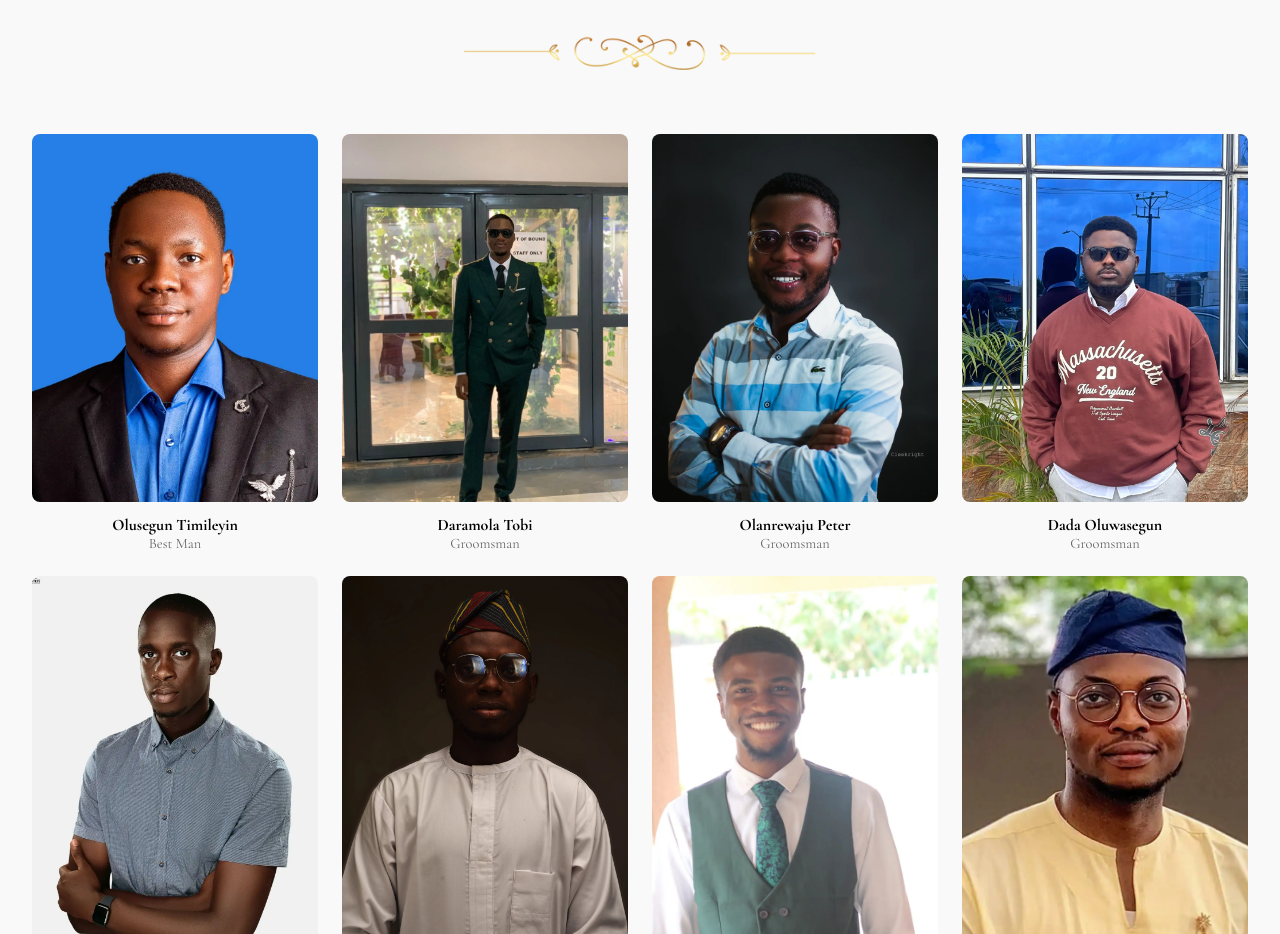
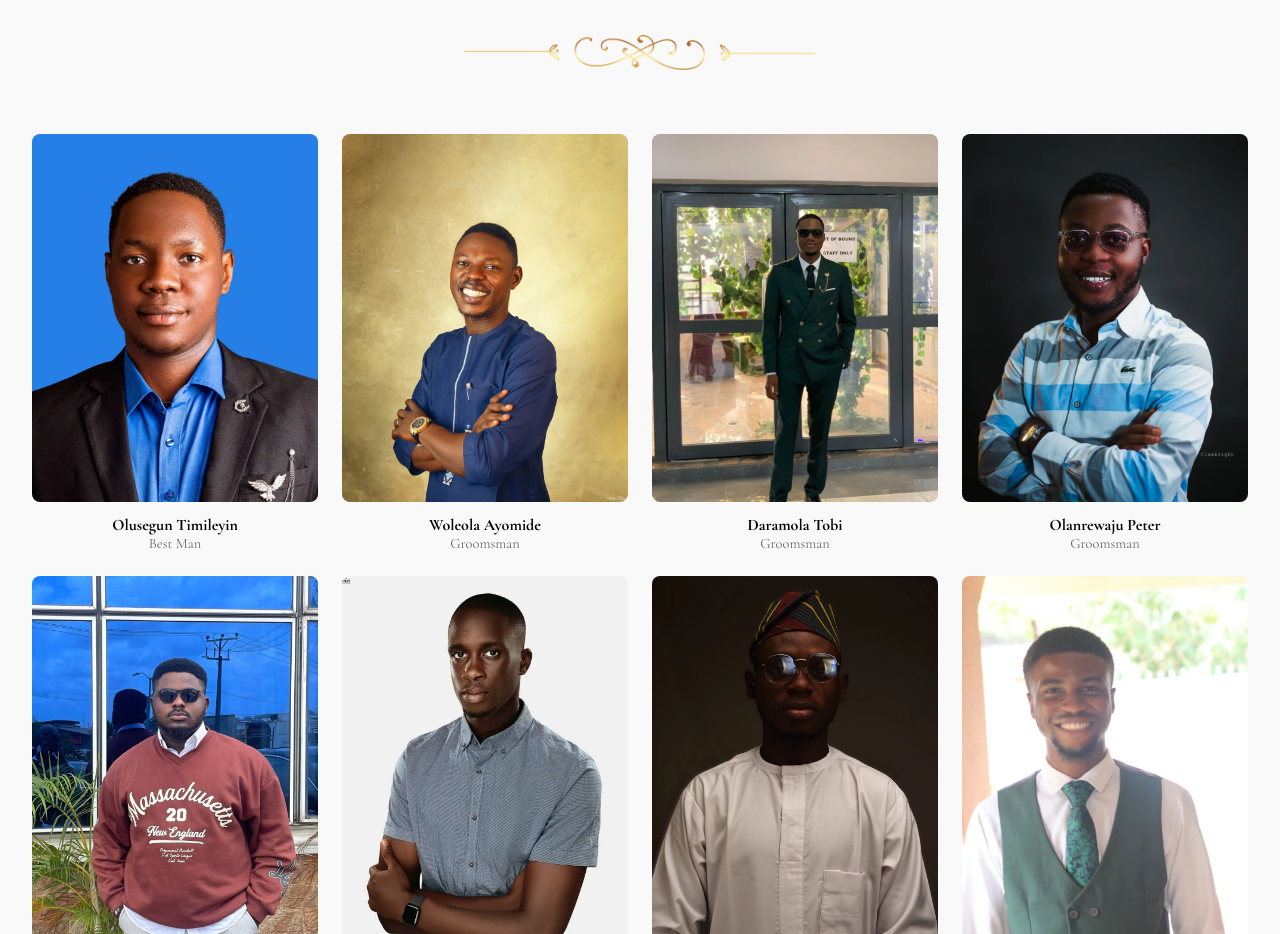
Before and after one commit to Olu-Tobi/joyofdee, a React (Create React App) app: page /meet-the-squad in a window 1280 px wide. Shown: the part 2280-3214 px from the top of the page. Built offline with nearby package versions, Linux system fonts and the light colour scheme; a web font is replaced by a local one.

Commit message:
image update2

```diff
--- a/src/components/bg/BGP.jsx
+++ b/src/components/bg/BGP.jsx
@@ -479,6 +479,11 @@ const groomsMen = [
     name: "Olusegun Timileyin",
     role: "Best Man",
   },
+  {
+    image: "/train/guys/pay.webp",
+    name: "Woleola Ayomide",
+    role: "Groomsman",
+  },
   { image: "/train/guys/tbass.webp", name: "Daramola Tobi", role: "Groomsman" },
 
   {
```
Also changed, not shown: public/train/guys/pay.webp (added).
